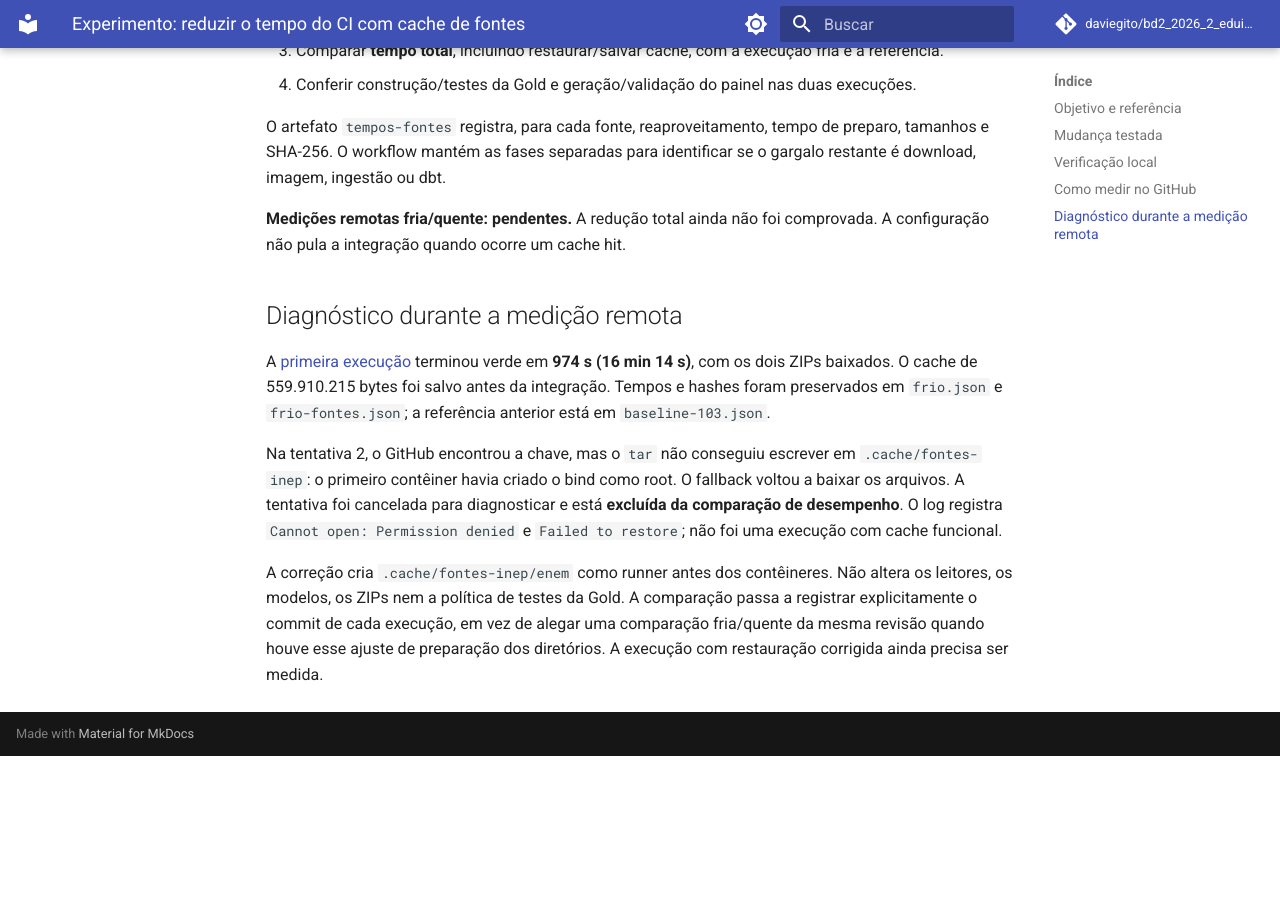
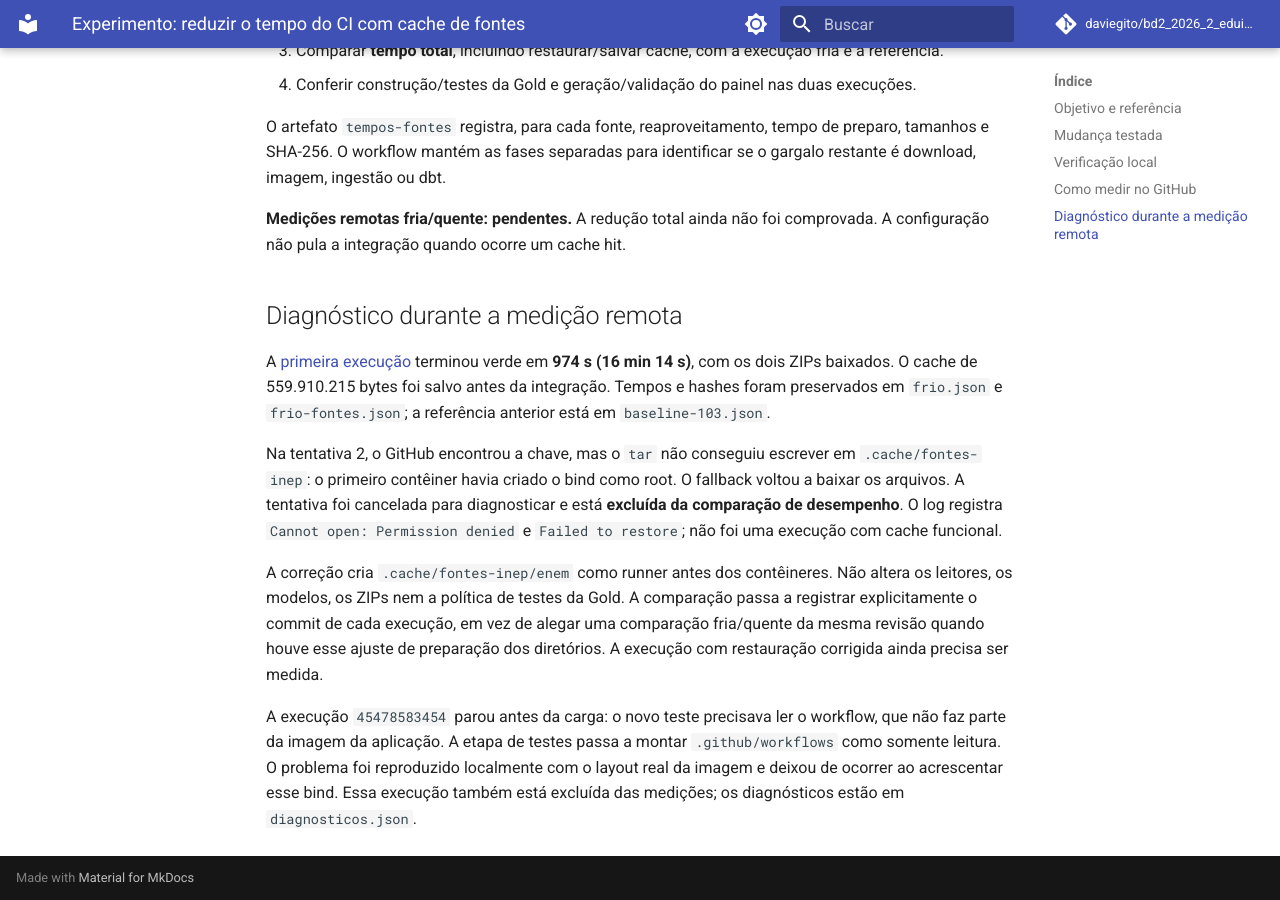
Before and after one commit to daviegito/bd2_2026_2_eduinfra, an MkDocs documentation site: the page built from docs/evidencias/ci-cache-fontes/README.md, in a window 1280 px wide and 900 px high, scrolled down 2090 px. Built offline with MkDocs 1.6.1 and Material for MkDocs 9.7.7, drawn with Linux system fonts in a browser that asks for light colours; comment, search, counter and statistics services are not loaded; before the commit the page ends 2846 px from its top, so only the background shows below that.

Commit message:
fix(ci): disponibiliza o workflow ao teste de permissões
Monta os workflows como somente leitura na etapa de testes e valida o layout real da imagem, preservando os serviços de produção.

```diff
--- a/docs/evidencias/ci-cache-fontes/README.md
+++ b/docs/evidencias/ci-cache-fontes/README.md
@@ -105,3 +105,9 @@ os leitores, os modelos, os ZIPs nem a política de testes da Gold. A comparaç
 a registrar explicitamente o commit de cada execução, em vez de alegar uma comparação
 fria/quente da mesma revisão quando houve esse ajuste de preparação dos diretórios.
 A execução com restauração corrigida ainda precisa ser medida.
+
+A execução `45478583454` parou antes da carga: o novo teste precisava ler o workflow,
+que não faz parte da imagem da aplicação. A etapa de testes passa a montar
+`.github/workflows` como somente leitura. O problema foi reproduzido localmente
+com o layout real da imagem e deixou de ocorrer ao acrescentar esse bind. Essa
+execução também está excluída das medições; os diagnósticos estão em `diagnosticos.json`.
```
Also changed, not shown: AI-USAGE.md (+13 -0 lines), docs/evidencias/ci-cache-fontes/diagnosticos.json (added, +16 -0 lines), 1 other file.
